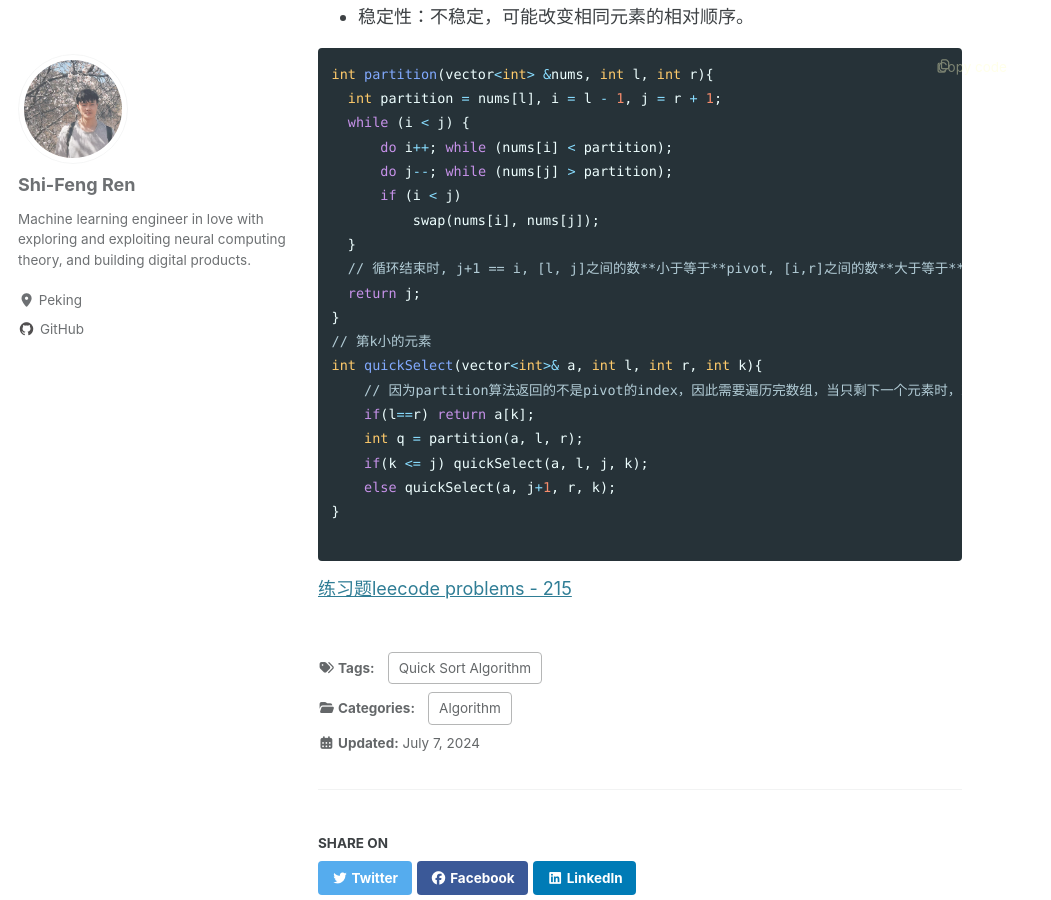
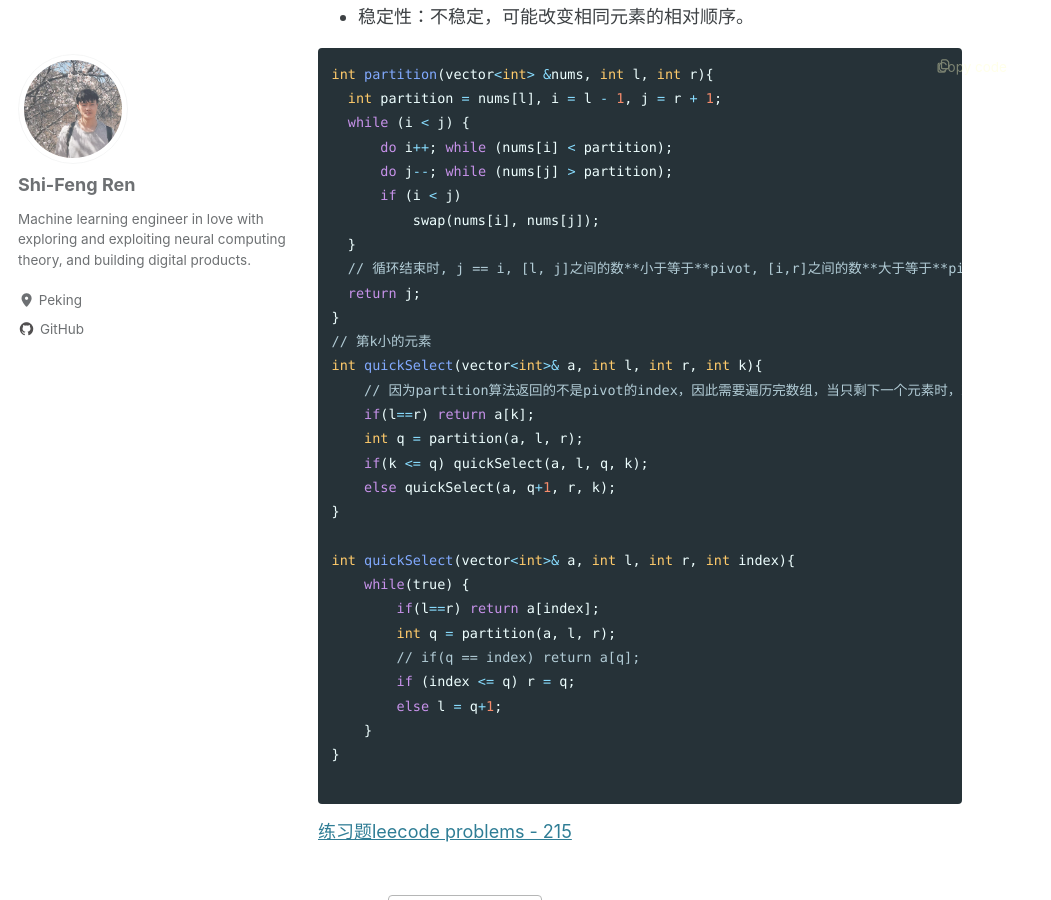
Before and after one commit to science-dojo/science-dojo.github.io, a Jekyll site: the page built from _posts/2024-07-07-quick-select.md, in a window 1280 px wide and 900 px high, scrolled down 2226 px. Shown: the whole window, without its empty margins (0-1051 px from the left). Built offline with Jekyll 4.4.1, drawn with Linux system fonts in a browser that asks for light colours; cached includes are drawn as plain includes; formulas are drawn with MathJax 3.

Commit message:
fix quick select

````diff
--- a/_posts/2024-07-07-quick-select.md
+++ b/_posts/2024-07-07-quick-select.md
@@ -99,8 +99,18 @@ int quickSelect(vector<int>& a, int l, int r, int k){
     // 因为partition算法返回的不是pivot的index，因此需要遍历完数组，当只剩下一个元素时，就是第k小的元素
     if(l==r) return a[k];
     int q = partition(a, l, r);
-    if(k <= j) quickSelect(a, l, j, k);
-    else quickSelect(a, j+1, r, k);
+    if(k <= q) quickSelect(a, l, q, k);
+    else quickSelect(a, q+1, r, k);
+}
+
+int quickSelect(vector<int>& a, int l, int r, int index){
+    while(true) {
+        if(l==r) return a[index];
+        int q = partition(a, l, r);
+        // if(q == index) return a[q];
+        if (index <= q) r = q;
+        else l = q+1;
+    }
 }
 
 ```
````
Also changed, not shown: other parts of _posts/2024-07-07-quick-select.md (+1 -1 lines).
